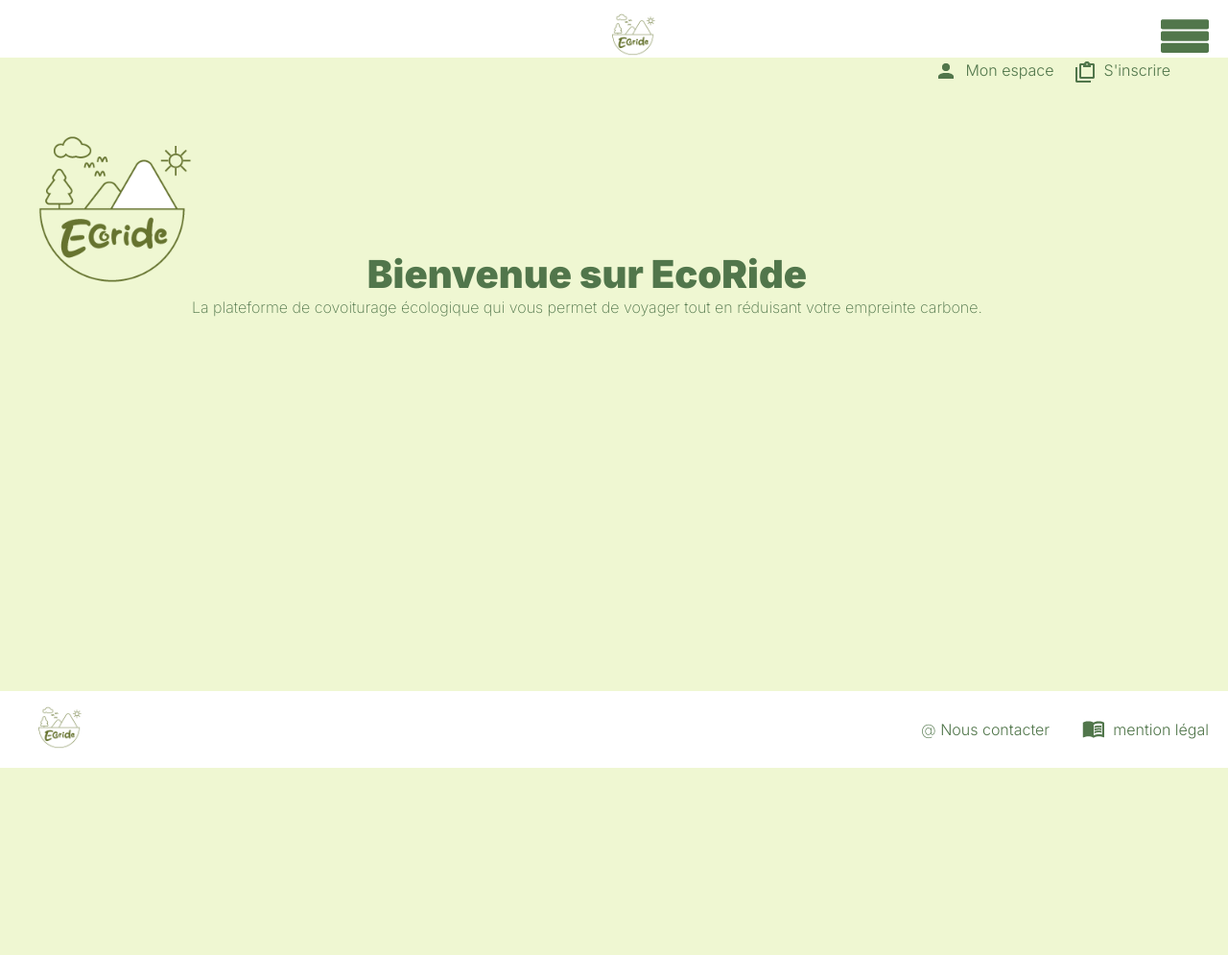
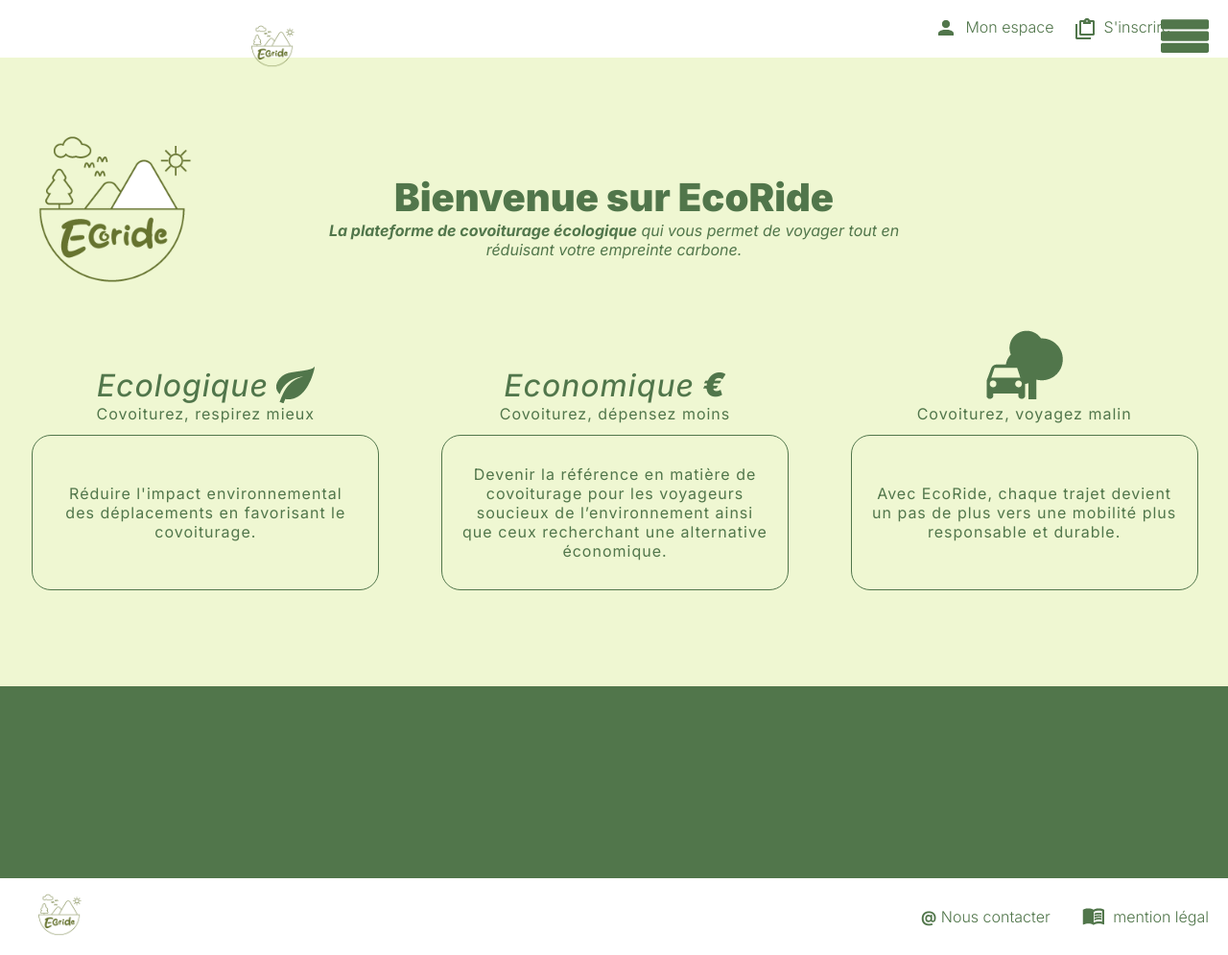
Before and after one commit to Minibrute90/ecoride, a PHP site: page / in a window 1280 px wide. Shown: the whole page at 96% size. Before the commit the page ends 800 px from the top, so only its background shows below. Run offline with PHP 8.4, Linux system fonts and the light colour scheme; some libraries are stand-ins or nearby versions.

Commit message:
design index bibli 16/04

```diff
--- a/css/style.css
+++ b/css/style.css
@@ -5,12 +5,11 @@
 * {
     font-family: "Inter", sans-serif;
     color: #51764B;
-    font-size: 16px;
     list-style: none;
     text-decoration: none;
     margin:0;
     padding:0;
-    font-weight: 200;
+    flex-wrap: wrap;
 }
 
 body{
@@ -127,7 +126,14 @@ h1{
     font-size: 40px;
 }
 
-
+h2{
+    display: flex;
+    flex-direction: row;
+    align-items: end;
+    font-style: italic;
+    font-weight: 450;
+    font-size: 32px;
+}
 
 .h2_recherche-covoit{
     margin-left: 4px;
@@ -288,25 +294,88 @@ section.index {
     flex:1;
 }
 
-.first_rows_index{
+article.first_rows_index{
     width: 100%;
-    display:flex;
+    display: flex;
     flex-direction: row;
-    align-items:first baseline
+    justify-content: space-between;
 }
 
-.logo_index{
-    margin-top: 80px;
+img.logo_index{
+    margin-top:80px;
     margin-left: 40px;
     height: 160px;
-    display: flex;
 }
 
 .txt_accroche{
+    width: 100%;
+    margin-top: -150px;
+    display: flex;
+    flex-direction: column;
+    text-align: center;
+    justify-content: center;
+}
+
+.txt_accroche p{
+    font-style: italic;
+}
+
+article.second_rows_index{
+    margin-top: 80px;
+    width: 100%;
+    display: flex;
+    flex-direction: row;
+    justify-content: space-around;
+    align-items: center;
+}
+
+.item{
+    letter-spacing: 1px;
+    width: 360px;
     display: flex;
     flex-direction: column;
     align-items: center;
 }
+
+.bulle{
+    margin-top: 12px;
+    display: flex;
+    justify-content: center;
+    align-items: center;
+    width: 360px;
+    height: 160px;
+    border: #51764B 1px solid;
+    border-radius: 20px;
+}
+
+.text_bulle{
+    width: 320px;
+    text-align: center;
+}
+
+
+.picto_feuille{
+    margin-left: 8px;
+}
+
+.euro{
+    margin-left: 8px;
+    font-style: italic;
+    font-size: 34px;
+    font-weight: 900;
+}
+
+.tree_car{
+    margin-top: -40px;
+}
+
+.three_rows_index{
+    margin-top: 100px;
+    background-color: #51764B;
+    width: 100%;
+    height: 200px;
+}
+
 
 
 /*--------------------------------------------------------------------*/
--- a/index.php
+++ b/index.php
@@ -30,7 +30,7 @@
                     <img class="picto_nav" src="img/perso.png" alt="picto espace personnel">
                         <li><a href="connection.php">Mon espace</Inscrivez-vous></a></li>
                     <img class="picto_nav" src="img/inscription.png" alt="picto espace personnel">
-                    <li><a href="inscription.php">S'inscrire</a></li>
+                        <li><a href="inscription.php">S'inscrire</a></li>
                 <ul>
             <div class="menu_hamburger"><img src="img/bouton_burger.png" alt="menu hamburger"></div>
             </nav>
@@ -41,13 +41,39 @@
     <section class="index">
 
         <article class="first_rows_index">
-            <div class="logo_index">
-                <img src="img/logo_200px.png" alt="logo ecoride">
-            </div>
+                <img class="logo_index" src="img/logo_200px.png" alt="logo ecoride">
             <div class="txt_accroche">
                 <h1>Bienvenue sur EcoRide</h1>
-                <p>La plateforme de covoiturage écologique qui vous permet de voyager tout en réduisant votre empreinte carbone.</p>
+                <p><b>La plateforme de covoiturage écologique</b> qui vous permet de voyager tout en </br> réduisant votre empreinte carbone.</p>
             </div>
+        </article>
+
+        <article class="second_rows_index">
+                <div class="item">
+                   <div class=""> <h2>Ecologique <img class="picto_feuille" src="img/feuille.png" alt="picto feuille ecologique"></h2> </div>
+                    <p>Covoiturez, respirez mieux</p>
+                    <div class="bulle">
+                        <p class="text_bulle">Réduire l'impact environnemental des déplacements en favorisant le covoiturage.</p>
+                    </div>
+                </div>
+                <div class="item">
+                    <h2>Economique <div class="euro">€</div></h2>
+                    <p>Covoiturez, dépensez moins</p>
+                    <div class="bulle">
+                        <p class="text_bulle">Devenir la référence en matière de covoiturage pour les voyageurs soucieux de l’environnement ainsi que ceux recherchant une alternative économique. </p>
+                    </div>
+                </div>
+                <div class="item">
+                    <img class="tree_car" src="img/tree_car.png" alt="picto arbre et voiture">
+                    <p>Covoiturez, voyagez malin</p>
+                    <div class="bulle">
+                        <p class="text_bulle">Avec EcoRide, chaque trajet devient un pas de plus vers une mobilité plus responsable et durable.<p>
+                    </div>
+                </div>
+        </article>
+
+        <article class="three_rows_index">
+
         </article>
 
 
```
Also changed, not shown: img/feuille.png (added), img/illust_463.jpg (deleted), img/tree_car.png (added).
